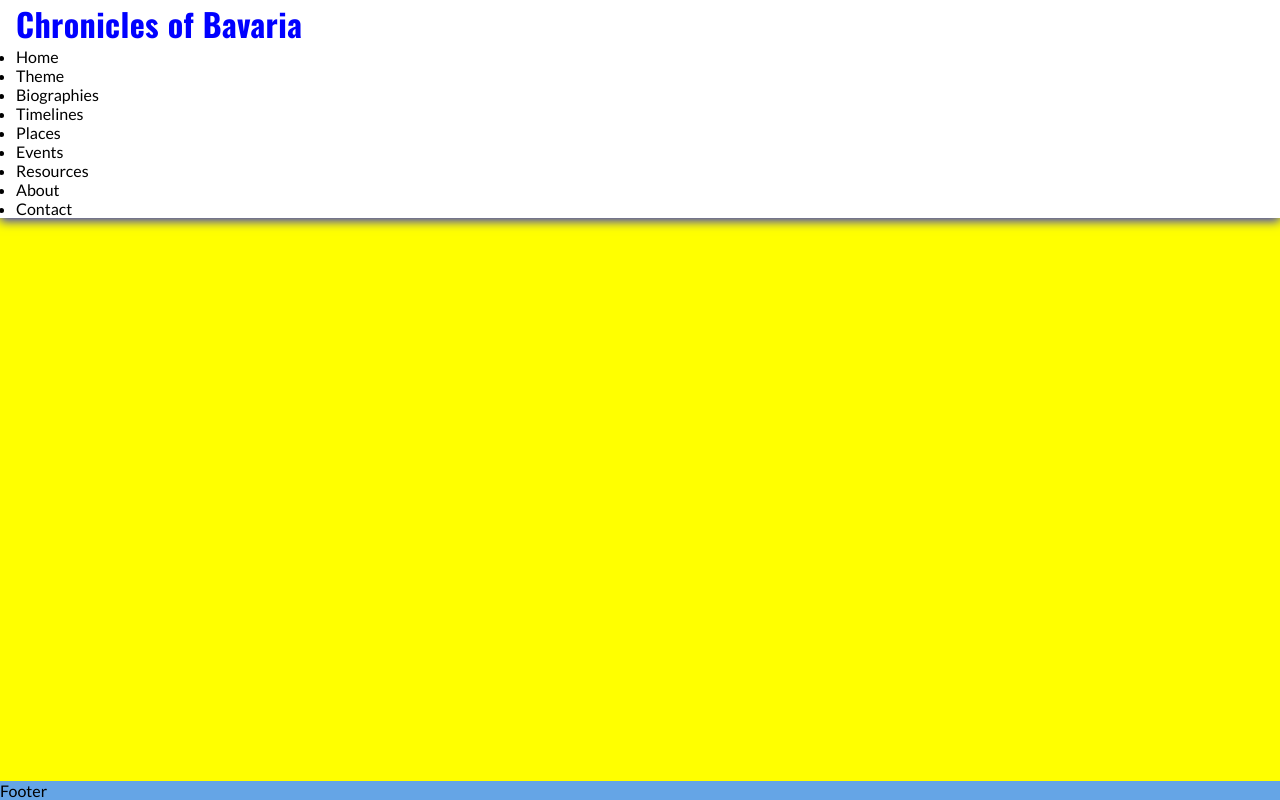
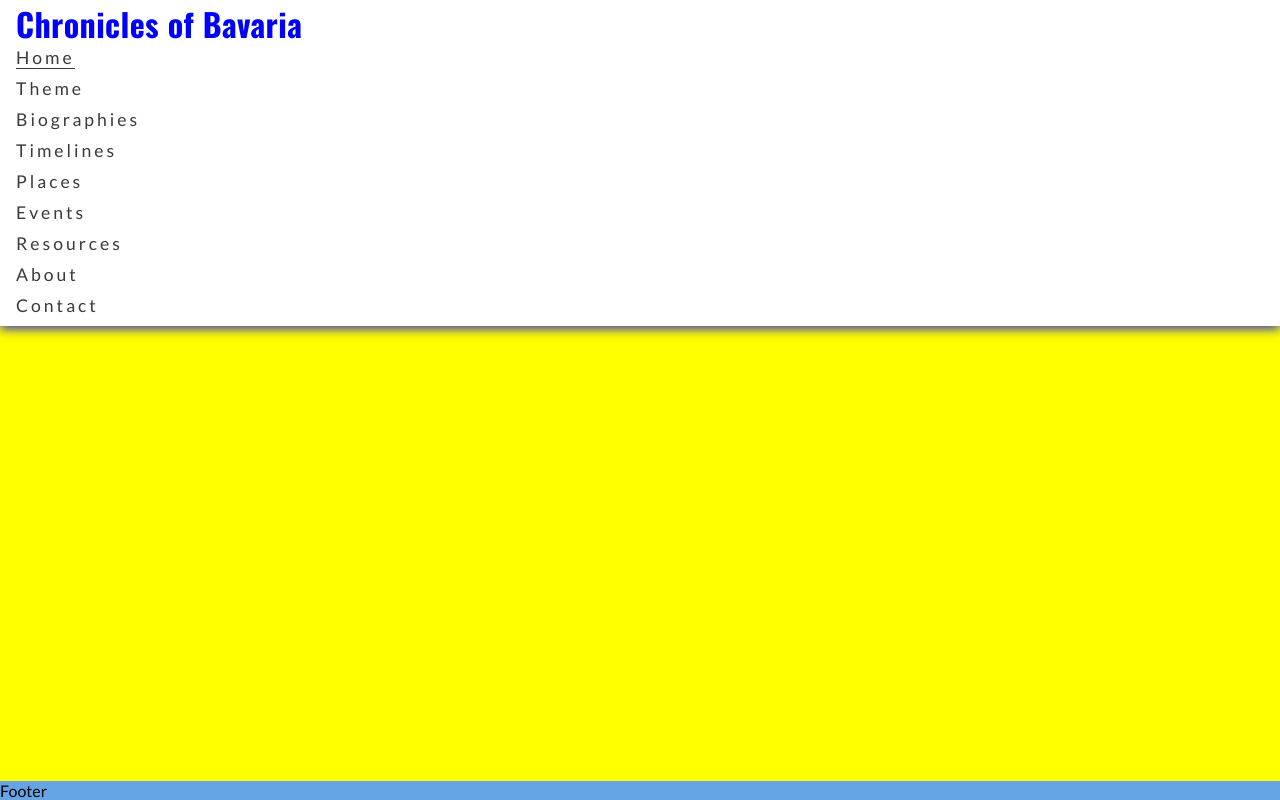
Before and after one commit to danielvivor/chronicles-of-bavaria, a plain HTML site: page index.html in a window 1280 px wide. Drawn offline with nearby package versions, Linux system fonts and the light colour scheme.

```diff
--- a/assets/css/style.css
+++ b/assets/css/style.css
@@ -25,17 +25,33 @@ header {
   padding: 0 1rem;
   width: 100%;
   box-shadow: 0 3px 10px rgba(0, 0, 255, 0.8);
+  font-family: "Lato", sans-serif;
 }
 
 header a {
   text-decoration: none;
-  color: black;
+  color: #3a3a3a;
 }
 
 h1 {
   font-family: 'Oswald', sans-serif;
   color: blue;
   letter-spacing: 0.4px;
+}
+
+#nav-links {
+  list-style-type: none;
+  letter-spacing: 3px;
+  font-weight: 400;
+  font-size: 110%;
+}
+#nav-links > li {
+  margin-bottom: 10px;
+}
+
+.active-link {
+  font-weight: 500;
+  border-bottom: 1px solid #3a3a3a;
 }
 
 /* Main content styles */
--- a/index.html
+++ b/index.html
@@ -24,8 +24,8 @@
             <h1 id="logo">Chronicles of Bavaria</h1>
         </a>
         <nav>
-            <ul>
-            <li><a href="#home">Home</a></li>
+            <ul id="nav-links">
+            <li><a href="#home" class="active-link">Home</a></li>
             <li><a href="#themes">Theme</a></li>
             <li><a href="#biographies">Biographies</a></li>
             <li><a href="#timelines">Timelines</a></li>
```
